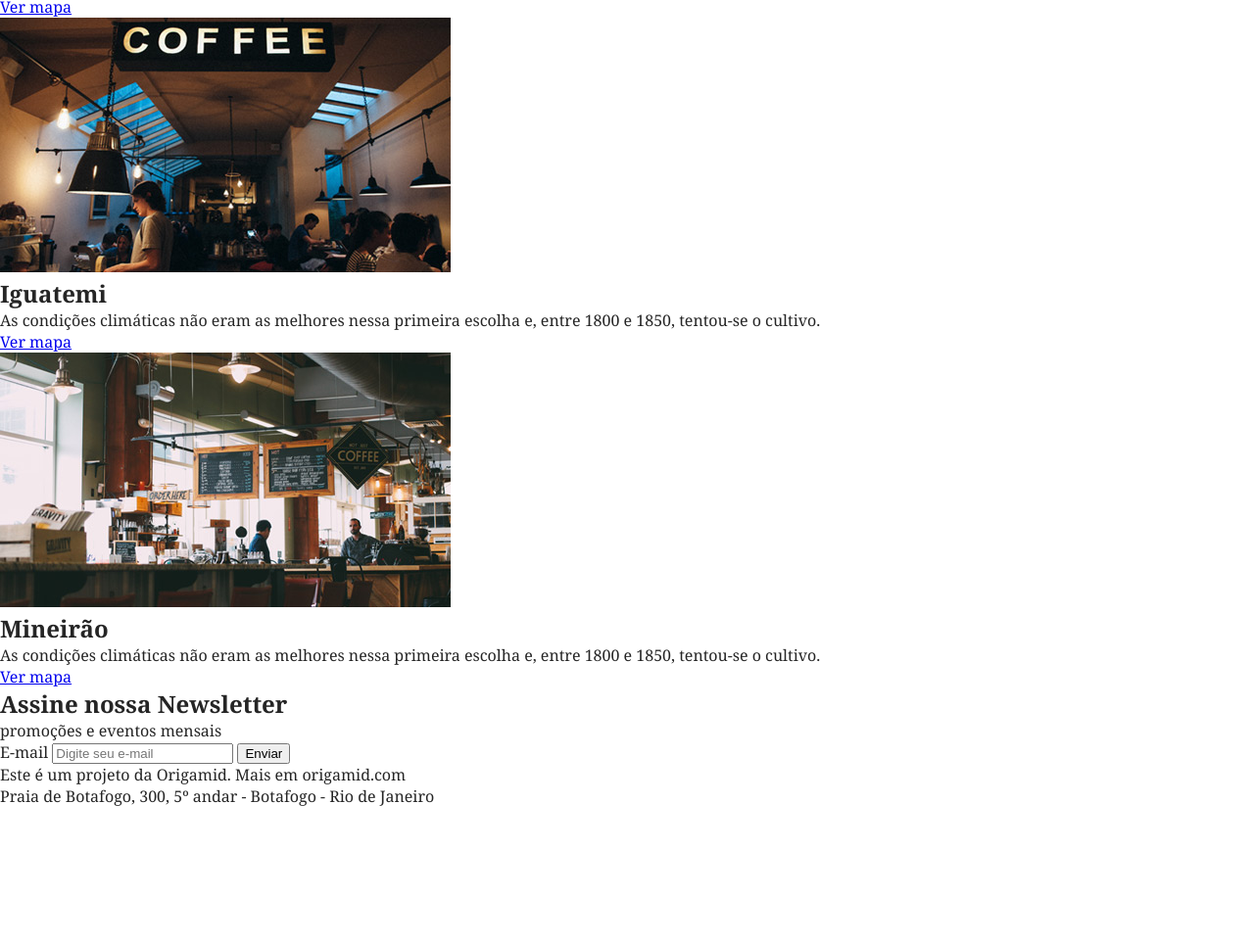
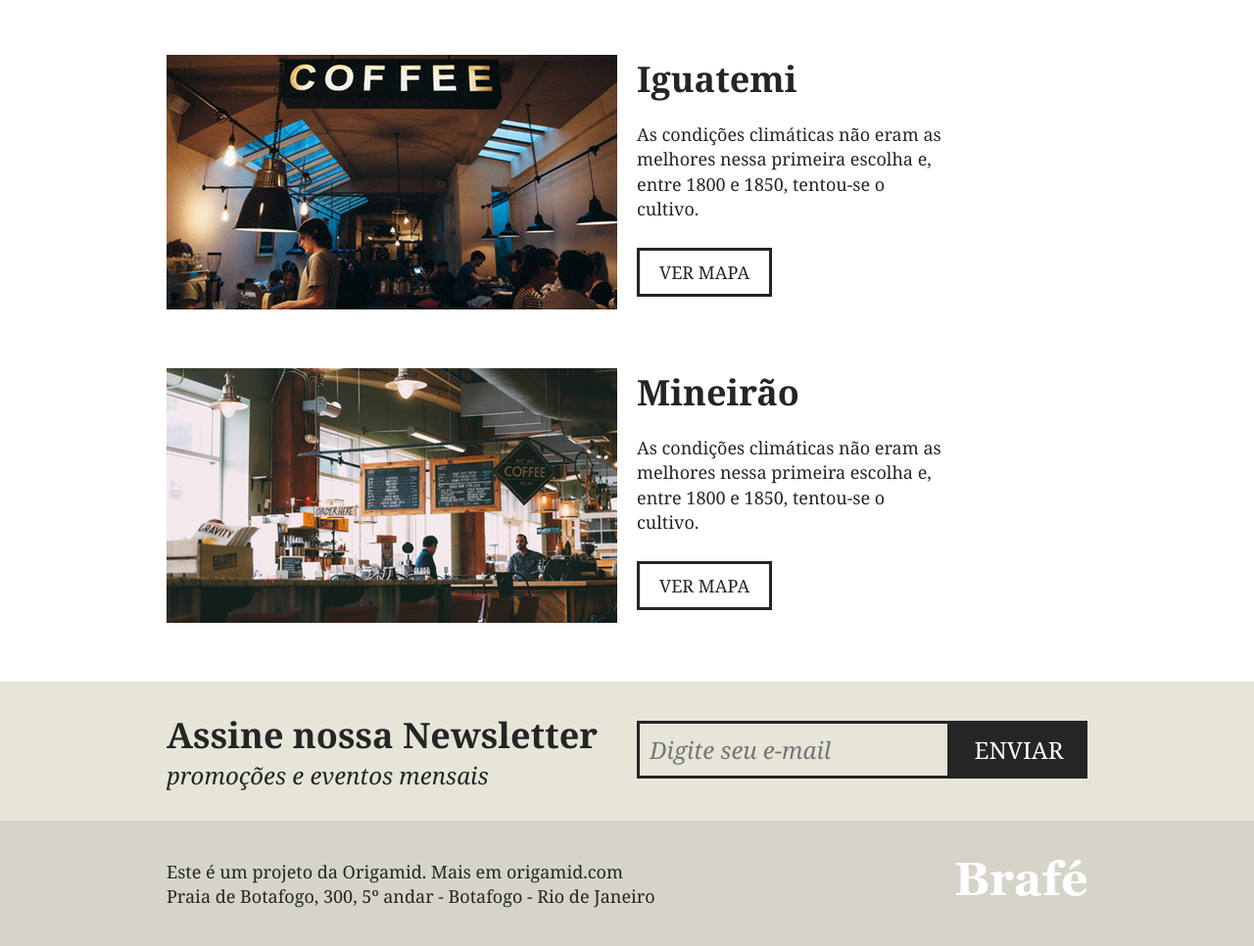
Before and after one commit to patrickfeitosa/brafe-puro, a plain HTML site: page index.html in a window 1280 px wide. Shown: the part 2100-3066 px from the top of the page at 98% size. Before the commit the page ends 2966 px from the top, so only its background shows below. Drawn offline with Linux system fonts and the light colour scheme.

Commit message:
Finalização dos estilos Desktop
Finalização dos estilos Desktop

```diff
--- a/css/style.css
+++ b/css/style.css
@@ -7,6 +7,10 @@ body, h1, h2, h3, p, ul{
 body{
 	font-family: Georgia, serif;
 	color: #252525;
+}
+
+*{
+	box-sizing: border-box;
 }
 
 /* Menu */
@@ -209,3 +213,149 @@ h2.produtos-mineiro::before{
 	padding: 15px 0;
 	margin: 20px auto 0 auto;
 }
+
+/* Locais */
+
+.locais{
+	max-width: 960px;
+	margin: 0 auto;
+}
+
+.locais-item img{
+	max-width: 100%;
+	float: left;
+	display: block;
+	margin: 0 10px;
+}
+
+.locais-item{
+	clear: both;
+	margin: 60px auto;
+}
+
+.locais-item > div{
+	width: 460px;
+	float: left;
+	margin: 0 10px;
+}
+
+.locais-item::before, .locais-item::after{
+	content: "";
+	display: table;
+	clear: both;
+}
+
+.locais-item h2{
+	font-size: 2.25em;
+	margin-bottom: 20px;
+}
+
+.locais-item p{
+	font-size: 1.125em;
+	line-height: 1.4em;
+	max-width: 320px;
+	margin-bottom: 40px;
+}
+
+.locais-item a{
+	font-size: 1.125em;
+	text-transform: uppercase;
+	text-decoration: none;
+	border: 3px solid;
+	color: #252525;
+	padding: 10px 20px;
+}
+
+/* Newsletter */
+.newsletter{
+	background: #e7e4d8;
+	padding: 30px 0;
+}
+
+.newsletter-container{
+	max-width: 960px;
+	margin: 0 auto;
+}
+
+.newsletter-container::before, .newsletter-container::after{
+	content: "";
+	display: table;
+	clear: both;
+}
+
+.newsletter-info{
+	width: 460px;
+	margin: 0 10px;
+	float: left;
+}
+
+.newsletter-info h2{
+	font-size: 2.25em;
+}
+
+.newsletter-info p{
+	font-size: 1.5em;
+	font-style: italic;
+}
+
+.newsletter form{
+	width: 460px;
+	margin: 10px 10px 0 10px;
+	float: left;
+}
+
+.newsletter form label{
+	display: none;
+}
+
+.newsletter input{
+	width: 320px;
+	border: 3px solid #252525;
+	background: none;
+	font-size: 1.5em;
+	font-style: italic;
+	font-family: Georgia, serif;
+	padding: 10px;
+	float: left;
+}
+
+.newsletter button{
+	background: #252525;
+	text-transform: uppercase;
+	font-family: Georgia, serif;
+	font-size: 1.5em;
+	width: 140px;
+	border: none;
+	padding: 13px 0;
+	color: #fff;
+	cursor: pointer;
+}
+
+.footer{
+	background: #d6d3c8;
+	padding: 40px 0;
+}
+
+.footer-container{
+	max-width: 960px;
+	margin: 0 auto;
+}
+
+.footer-container::after, .footer-container:before{
+	content: '';
+	display: table;
+	clear: both;
+}
+
+.footer p{
+	float: left;
+	margin: 0 10px;
+	font-size: 1.125em;
+	line-height: 1.4em;
+}
+
+.footer img{
+	float: right;
+	margin: 0 10px;
+	display: block;
+}
--- a/index.html
+++ b/index.html
@@ -69,8 +69,8 @@
 		<a href="#" class="produtos-btn">Saiba Mais</a>
 	</section>
 
-	<section>
-		<div>
+	<section class="locais">
+		<div class="locais-item">
 			<img src="img/botafogo.jpg" alt="Brafé unidade Botafogo">
 			<div>
 				<h2>Botafogo</h2>
@@ -80,7 +80,7 @@
 				<a href="#">Ver mapa</a>
 			</div>
 		</div>
-		<div>
+		<div class="locais-item">
 			<img src="img/iguatemi.jpg" alt="Brafé unidade Iguatemi">
 			<div>
 				<h2>Iguatemi</h2>
@@ -90,7 +90,7 @@
 				<a href="#">Ver mapa</a>
 			</div>
 		</div>
-		<div>
+		<div class="locais-item">
 			<img src="img/mineirao.jpg" alt="Brafé unidade Mineirão">
 			<div>
 				<h2>Mineirão</h2>
@@ -102,9 +102,9 @@
 		</div>
 	</section>
 
-	<section>
-		<div>
-			<div>
+	<section class="newsletter">
+		<div class="newsletter-container">
+			<div class="newsletter-info">
 				<h2>Assine nossa Newsletter</h2>
 				<p>promoções e eventos mensais</p>
 			</div>
@@ -118,8 +118,8 @@
 		</div>
 	</section>
 
-	<footer>
-		<div>
+	<footer class="footer">
+		<div class="footer-container">
 			<p>
 				Este é um projeto da Origamid. Mais em origamid.com<br>
 				Praia de Botafogo, 300, 5º andar - Botafogo - Rio de Janeiro
```
